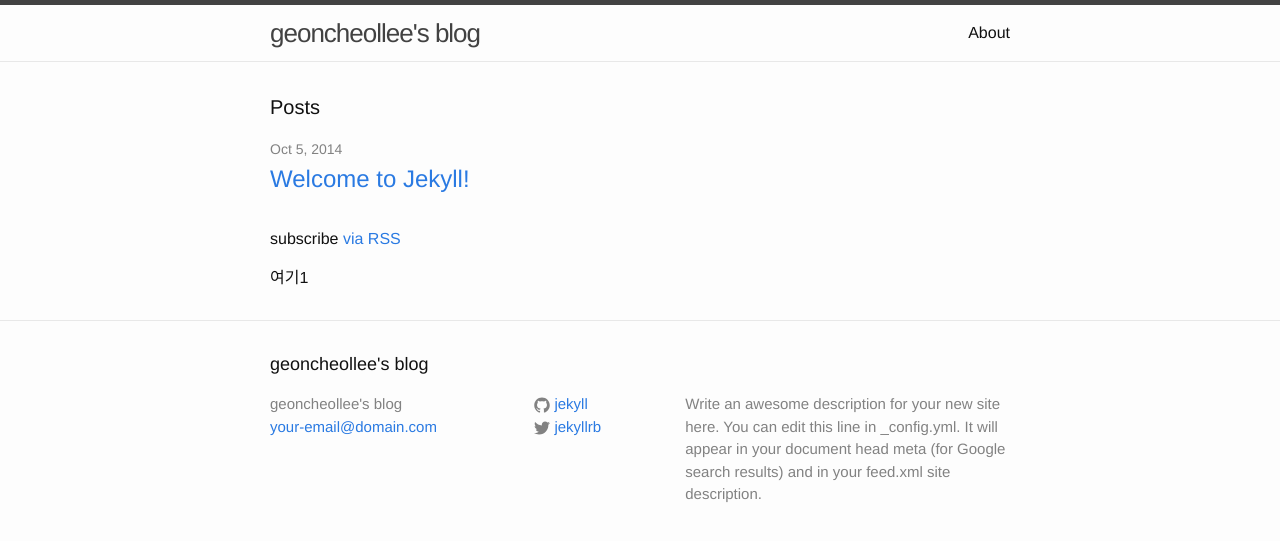
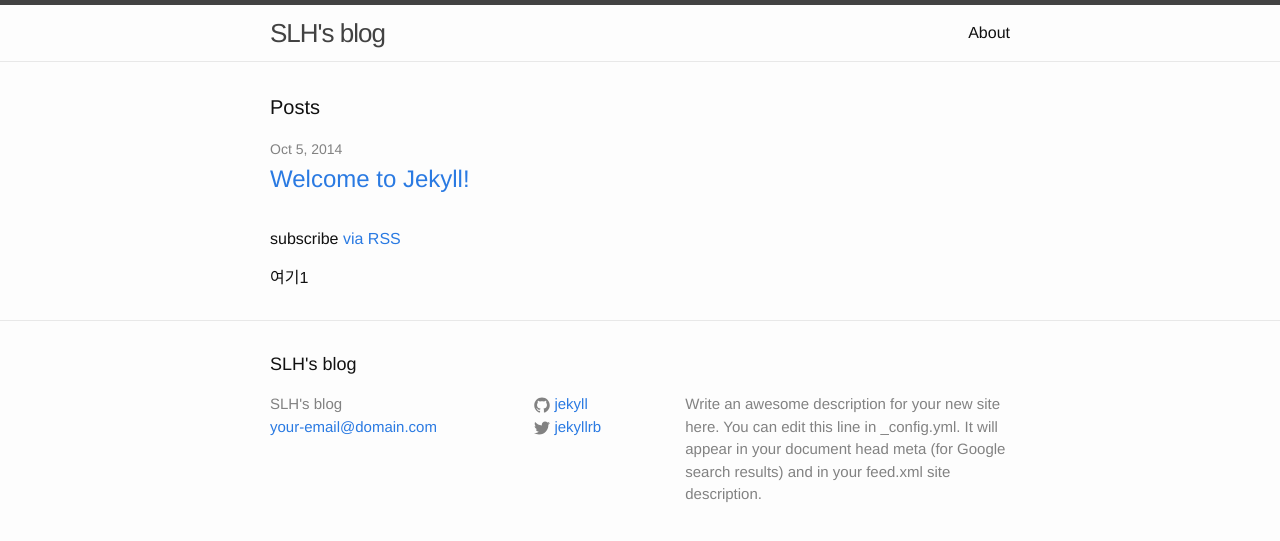
Before and after one commit to geoncheollee/geonblog, a Jekyll site: the page built from index.html, in a window 1280 px wide. Shown: the top 541 px of the page. Built offline with Jekyll 4.4.1, drawn with Linux system fonts in a browser that asks for light colours.

Commit message:
Update _config.yml

```diff
--- a/_config.yml
+++ b/_config.yml
@@ -1,5 +1,5 @@
 # Site settings
-title: geoncheollee's blog
+title: SLH's blog
 email: your-email@domain.com
 description: > # this means to ignore newlines until "baseurl:"
   Write an awesome description for your new site here. You can edit this
```
